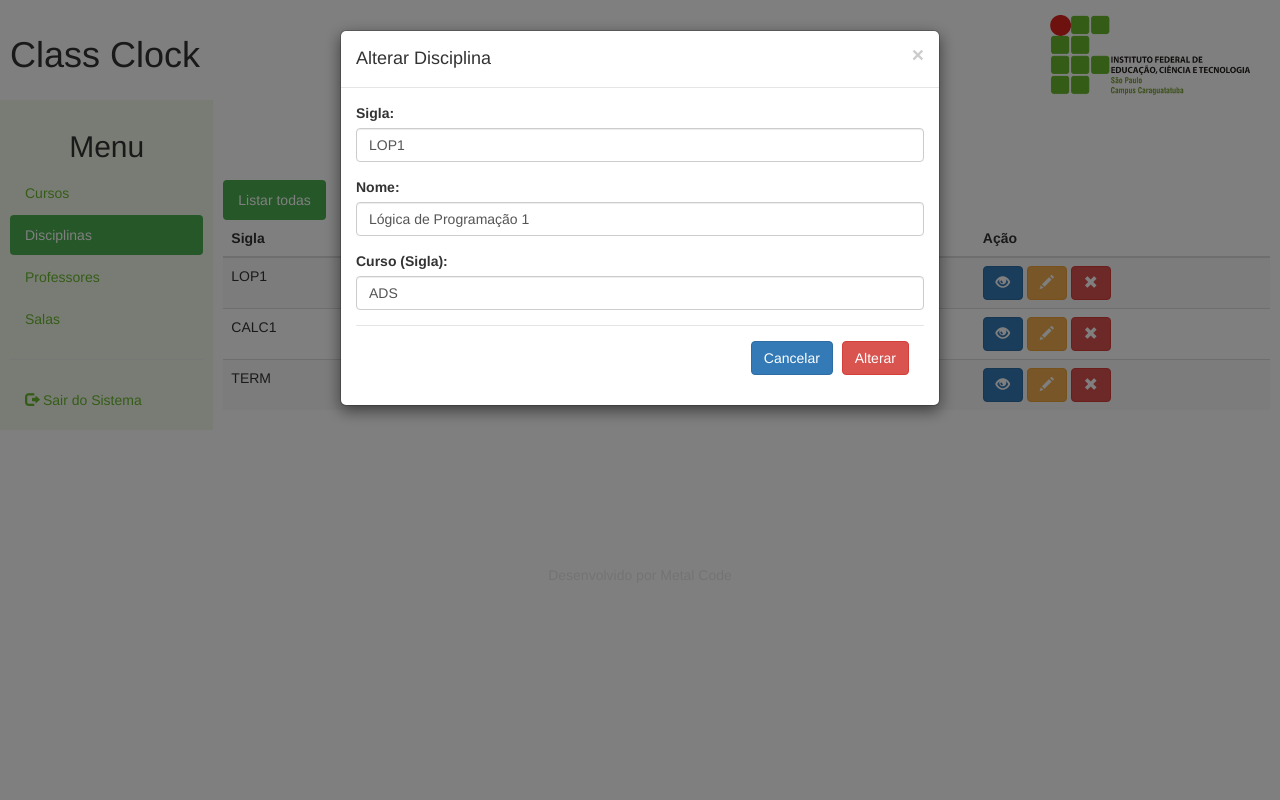
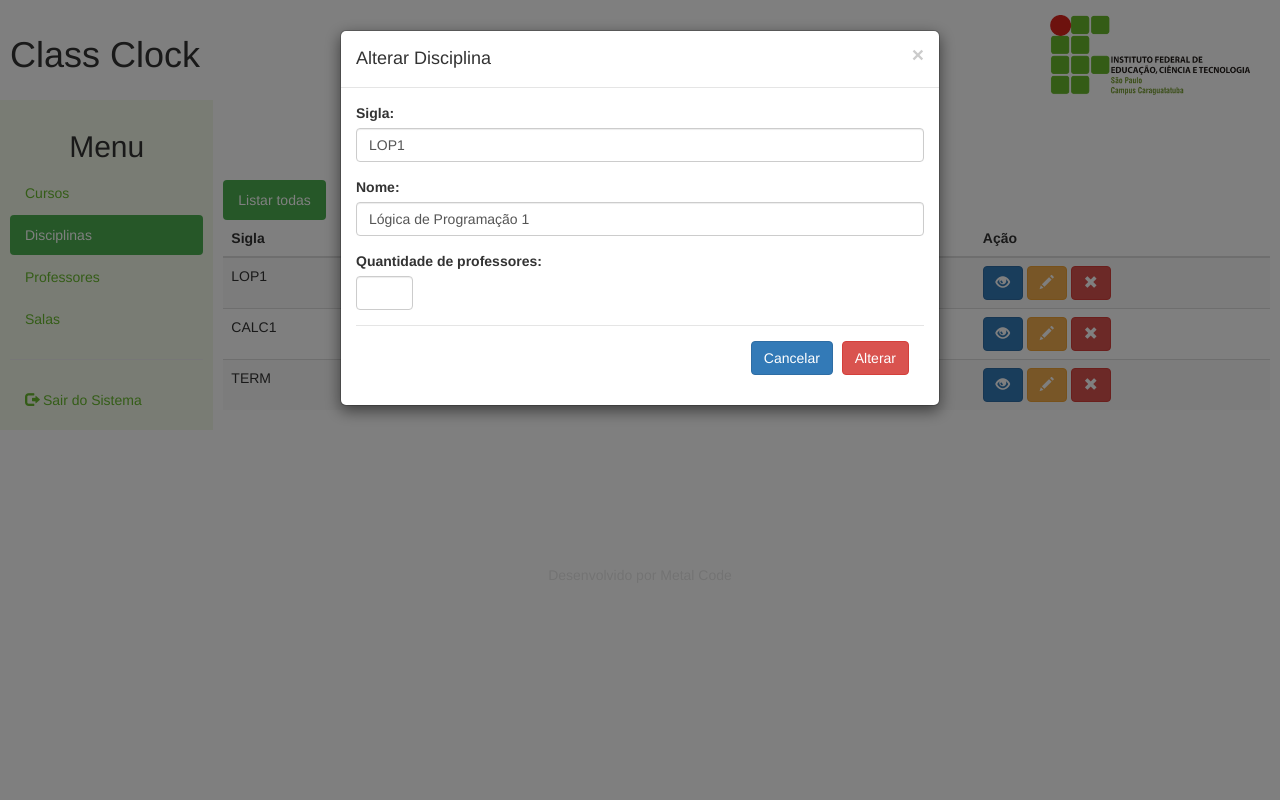
Before and after one commit to Metal-Brain/class_clock, a CodeIgniter app: page /class_clock/index.php/disciplina/index in a window 1280 px wide, after a click on "Editar". Run offline with CodeIgniter, Linux system fonts and the light colour scheme; some libraries are stand-ins or nearby versions.

Commit message:
Correcao do modal de alteracao

```diff
--- a/application/views/disciplinas.php
+++ b/application/views/disciplinas.php
@@ -160,8 +160,8 @@
 									<input type="text" class="form-control" id="recipient-nome">
 								</div>
 								<div class="form-group">
-									<label for="curso-name" class="control-label">Curso (Sigla):</label>
-									<input type="text" class="form-control" id="recipient-curso">
+									<label for="qtd-prof" class="control-label">Quantidade de professores:</label>
+									<input type="text" class="form-control percent-10" id="recipient-qtd-prof">
 								</div>
 								<div class="modal-footer">
 									<button type="button" class="btn btn-primary" data-dismiss="modal">Cancelar</button>
```
